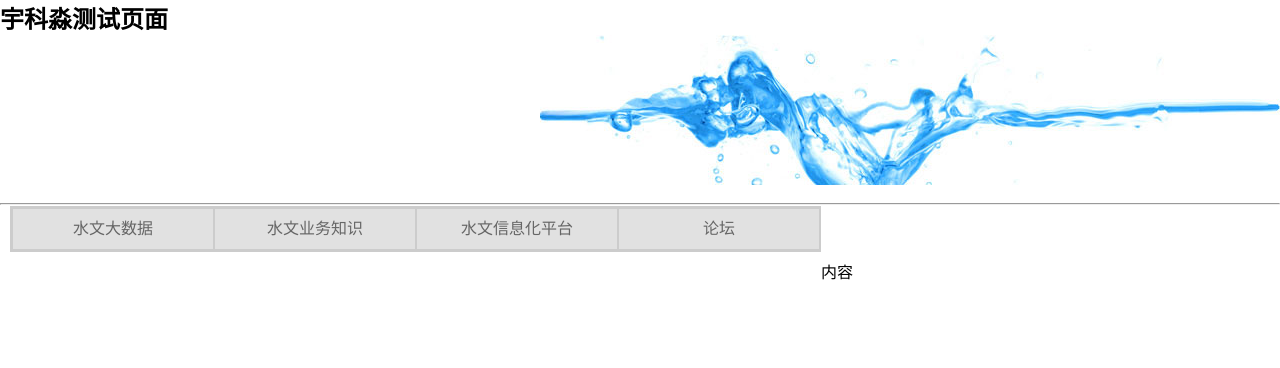
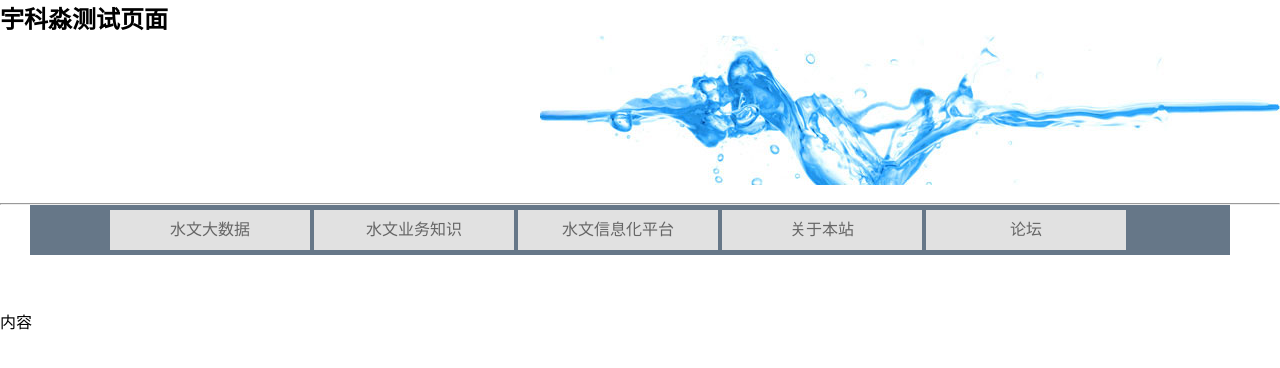
Before and after one commit to hypermoon/zero, a plain HTML site: page index.html in a window 1280 px wide. Drawn offline with Linux system fonts and the light colour scheme.

Commit message:
Dec-12:add more css style and adjust padding and font

```diff
--- a/index.html
+++ b/index.html
@@ -1,4 +1,14 @@
 <html>
+
+<!--
+
+  .menu { border:3px solid #ccc; border-right:none; overflow:hidden; float:left; margin:1px 0 10px 10px;}
+  #bg{left:0;width:200px;}
+  #bs{left:210px;width:200px;}
+  #pl{left:420px;width:200px;}
+  #us{left:630px;}
+  #bb{left:840px;}
+-->
 <head>
   <script>
    function menume(x)
@@ -15,18 +25,21 @@
   *{margin:0;padding:0}
   ul li{list-style:none}
   a{text-decoration:none}
-  .menu { border:3px solid #ccc; border-right:none; overflow:hidden; float:left; margin:1px 0 10px 10px;}
+  div#firstnav{height:50px;width:1200px;margin:0 0 0 30px;padding:0;border:1;background:#678; }
+  .menu  ul{padding:5 2 4 80; }
   .menu  ul li{float:left}
-  .menu  ul li a { width:200px; height:40px; text-align:center; line-height:40px; display:block; border-right:2px solid #ccc; background:#e1e1e1; color:#666;}
+  .menu  ul li a {width:200px;  height:40px; text-align:center; line-height:40px; display:block; border-right:4px solid #ccc;border-right-color:#678; background:#e1e1e1; color:#666}
   .menu  ul li ul
     {
        position:absolute;
+       padding:0;
        display:none;
      }
   .menu ul li ul li{float:none; }
   .menu ul li:hover  a{background-color:#8f8f8f;}
   .menu ul li:hover ul{display:block;}
   .menu ul li:hover ul li a{  border-right:none; border-top:1px dotted #ccc; background:#f5f5f5;}
+  .menu ul li ul li a:hover{ background:#9f9f9f;}
   .menu ul li:active a{background-color:#323242;}
  </style>
  <script>
@@ -34,7 +47,7 @@
         {
           // alert("bbb!");
              var ele = document.getElementById("content");
-                 ele.innerHTML = "黑咖啡  <br/>白咖啡<hr/>&nbsp&nbsp其他种类开发中!";
+                 ele.innerHTML = "黑咖啡  <br/> <br/>&nbsp白咖啡<hr/>&nbsp&nbsp其他种类开发中!";
 
          }
  </script>
@@ -44,18 +57,19 @@
 <body>
     <hr/>
 
-  <div style="font-family:KaiTi"  class= menu>
+  <div id= "firstnav" style="font-family:KaiTi"  class= menu>
       <ul class="node1">
-           <li> <a href="bigdata.html"> 水文大数据</a></li>
-           <li class="tts">    <a id= truobi class="vivi" href="#"> 水文业务知识</a>
+           <li id="bg"> <a href="bigdata.html"> 水文大数据</a></li>
+           <li id="bs" class="tts">    <a id= truobi class="vivi" href="#"> 水文业务知识</a>
                  <ul>
                      <li><a href="#" OnClick=prompt() >coffee</a></li>
                      <li><a href="#">black tea</a></li>
                      <li><a href="#">cafe</a></li>
                   </ul>
            </li>
-         <li> <a href="infoplatform.html"> 水文信息化平台</a></li>
-         <li>  <a href="bbs.html"> 论坛</a></li>
+         <li id="pl"> <a href="infoplatform.html"> 水文信息化平台</a></li>
+         <li id="us"> <a href="infoplatform.html"> 关于本站</a></li>
+         <li id="bb">  <a href="bbs.html"> 论坛</a></li>
      </ul>
   </div>
   <br/>
```
